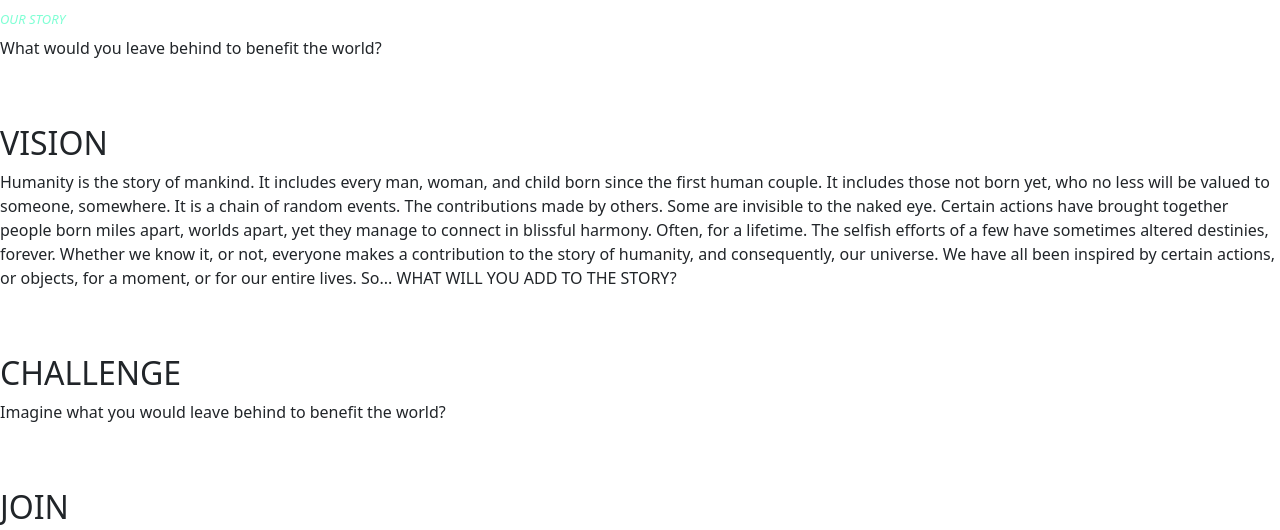
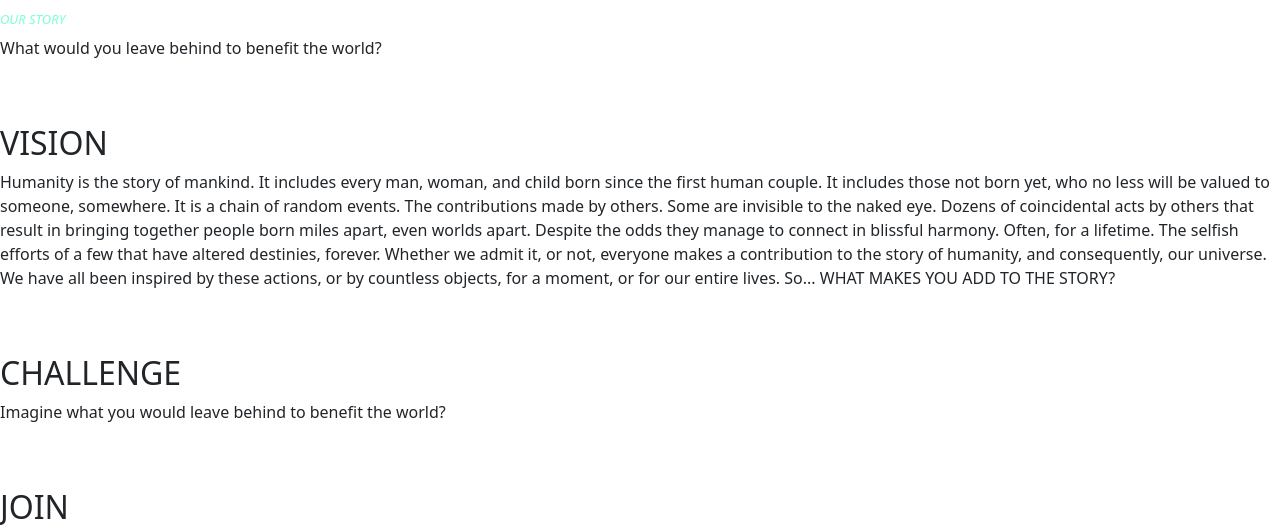
Before and after one commit to lavoing5762/Inheritance, a Django app: page /ourstory in a window 1280 px wide. Shown: the part 196-726 px from the top of the page. Run offline with Django 3.2, Linux system fonts and the light colour scheme.

Commit message:
tweaking verbiage

```diff
--- a/inheritance_project/inheritance/templates/ourstory.html
+++ b/inheritance_project/inheritance/templates/ourstory.html
@@ -31,7 +31,7 @@
 <br/>
 <br/>
     <h2>VISION</h2>
-        <p>Humanity is the story of mankind. It includes every man, woman, and child born since the first human couple. It includes those not born yet, who no less will be valued to someone, somewhere.  It is a chain of random events. The contributions made by others.  Some are invisible to the naked eye. Certain actions have brought together people born miles apart, worlds apart, yet they manage to connect in blissful harmony.  Often, for a lifetime. The selfish efforts of a few have sometimes altered destinies, forever.  Whether we know it, or not, everyone makes a contribution to the story of humanity, and consequently, our universe.  We have all been inspired by certain actions, or objects, for a moment, or for our entire lives.  So... WHAT WILL YOU ADD TO THE STORY?</p>
+        <p>Humanity is the story of mankind. It includes every man, woman, and child born since the first human couple. It includes those not born yet, who no less will be valued to someone, somewhere.  It is a chain of random events. The contributions made by others.  Some are invisible to the naked eye. Dozens of coincidental acts by others that result in bringing  together people born miles apart, even worlds apart.  Despite the odds they manage to connect in blissful harmony.  Often, for a lifetime. The selfish efforts of a few that have altered destinies, forever.  Whether we admit it, or not, everyone makes a contribution to the story of humanity, and consequently, our universe.  We have all been inspired by these actions, or by countless objects, for a moment, or for our entire lives.  So... WHAT MAKES YOU ADD TO THE STORY?</p>
 <br/>
 <br/>
     <h2>CHALLENGE</h2>
```
